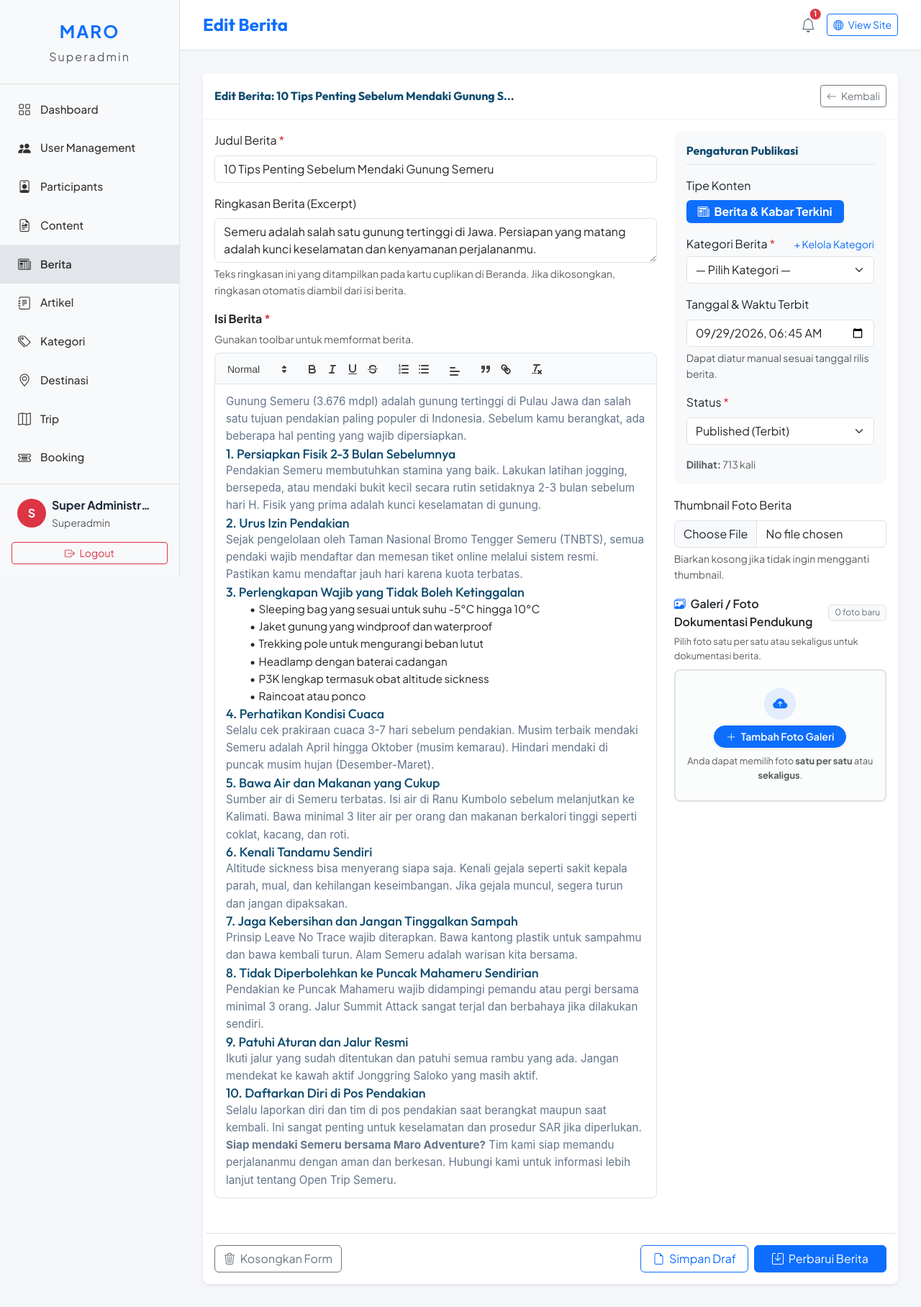
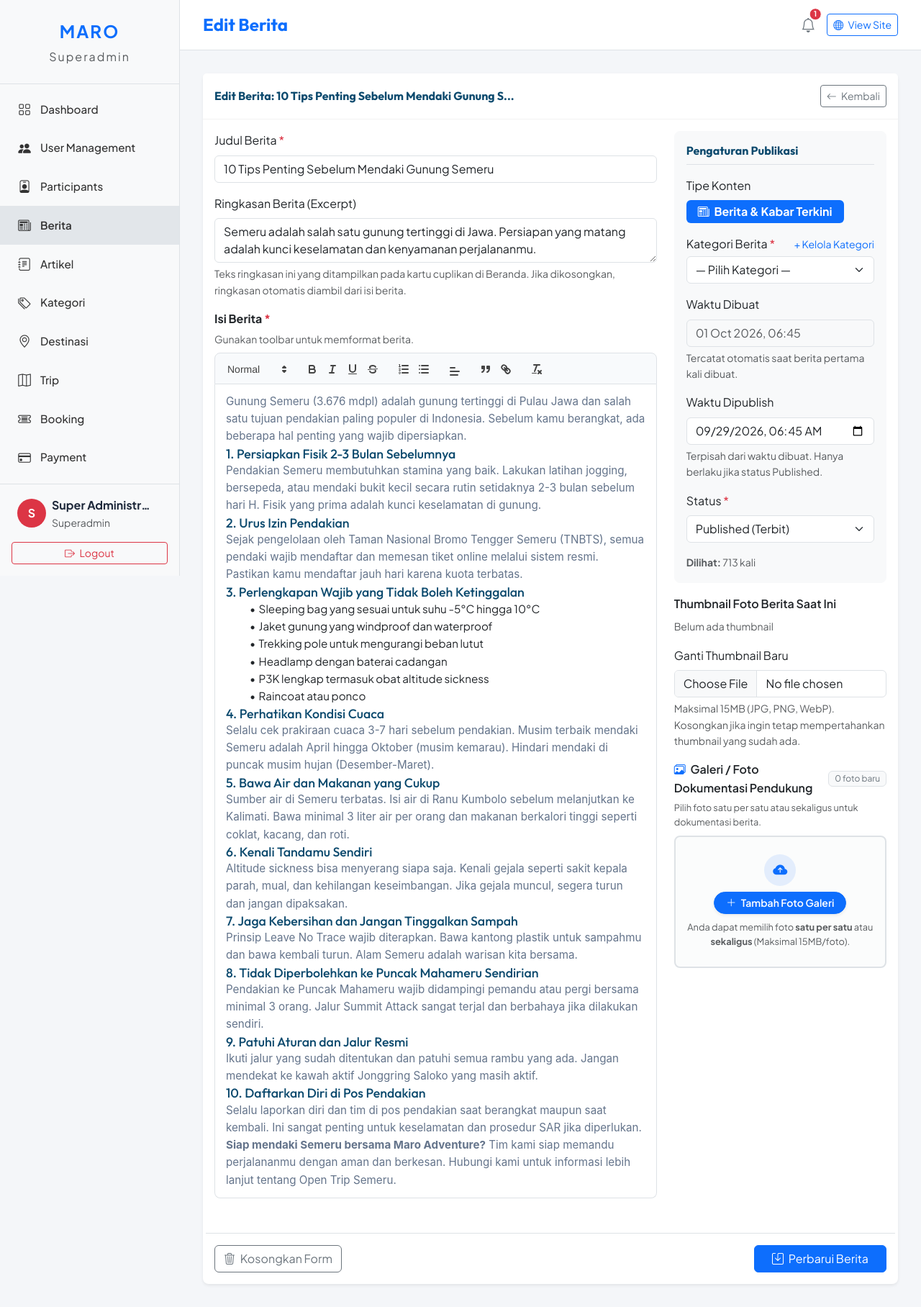
Before and after one commit to DadanIbrahim/MaroAdventure, a Laravel app: page /superadmin/news/1/edit in a window 1280 px wide. Shown: the whole page at 72% size. Run offline with Laravel 12, Linux system fonts and the light colour scheme; a user stored in the database is signed in; data comes from the database, SQL or seed files in the repository; tables that the repository leaves empty hold one stand-in row (values such as "Sample post"); some libraries are stand-ins or nearby versions.

Commit message:
fix: safe file upload di Windows/Laragon, batas upload 15MB, pemisahan waktu dibuat & dipublish, dan perapihan form/sidebar backend

```diff
--- a/app/Http/Controllers/BackendBeritaController.php
+++ b/app/Http/Controllers/BackendBeritaController.php
@@ -31,8 +31,8 @@ class BackendBeritaController extends Controller
             'content' => 'required|string',
             'is_published' => 'required|boolean',
             'published_at' => 'nullable|date',
-            'thumbnail' => 'nullable|image|mimes:jpeg,png,jpg,webp|max:2048',
-            'gallery.*' => 'nullable|image|mimes:jpeg,png,jpg,webp|max:2048',
+            'thumbnail' => 'nullable|image|mimes:jpeg,png,jpg,webp|max:15360',
+            'gallery.*' => 'nullable|image|mimes:jpeg,png,jpg,webp|max:15360',
         ]);
 
         ContentCategory::firstOrCreate([
@@ -48,21 +48,27 @@ class BackendBeritaController extends Controller
             $data['excerpt'] = Str::limit(strip_tags($data['content']), 160);
         }
 
-        if ($request->hasFile('thumbnail')) {
-            $data['thumbnail'] = $request->file('thumbnail')->store('articles', 'public');
+        if ($request->hasFile('thumbnail') && $request->file('thumbnail')->isValid()) {
+            $data['thumbnail'] = $this->storePublicFile($request->file('thumbnail'), 'articles');
         }
 
         if ($request->hasFile('gallery')) {
             $galleryPaths = [];
             foreach ($request->file('gallery') as $file) {
-                $galleryPaths[] = $file->store('articles/gallery', 'public');
+                if ($file && $file->isValid()) {
+                    $galleryPaths[] = $this->storePublicFile($file, 'articles/gallery');
+                }
             }
-            $data['gallery'] = $galleryPaths;
+            if (! empty($galleryPaths)) {
+                $data['gallery'] = $galleryPaths;
+            }
         }
 
-        if ($request->filled('published_at')) {
+        if (! $data['is_published']) {
+            $data['published_at'] = null;
+        } elseif ($request->filled('published_at')) {
             $data['published_at'] = $request->published_at;
-        } elseif ($data['is_published'] && empty($data['published_at'])) {
+        } elseif (empty($data['published_at'])) {
             $data['published_at'] = now();
         }
 
@@ -87,8 +93,10 @@ class BackendBeritaController extends Controller
             'content' => 'required|string',
             'is_published' => 'required|boolean',
             'published_at' => 'nullable|date',
-            'thumbnail' => 'nullable|image|mimes:jpeg,png,jpg,webp|max:2048',
-            'gallery.*' => 'nullable|image|mimes:jpeg,png,jpg,webp|max:2048',
+            'thumbnail' => 'nullable|image|mimes:jpeg,png,jpg,webp|max:15360',
+            'gallery.*' => 'nullable|image|mimes:jpeg,png,jpg,webp|max:15360',
+            'deleted_gallery' => 'nullable|array',
+            'deleted_gallery.*' => 'nullable|string',
         ]);
 
         ContentCategory::firstOrCreate([
@@ -107,11 +115,11 @@ class BackendBeritaController extends Controller
             $data['slug'] = Article::generateUniqueSlug($request->title, $article->id);
         }
 
-        if ($request->hasFile('thumbnail')) {
-            if ($article->thumbnail) {
+        if ($request->hasFile('thumbnail') && $request->file('thumbnail')->isValid()) {
+            if ($article->thumbnail && ! Str::startsWith($article->thumbnail, ['http://', 'https://', 'assets/', 'images/'])) {
                 Storage::disk('public')->delete($article->thumbnail);
             }
-            $data['thumbnail'] = $request->file('thumbnail')->store('articles', 'public');
+            $data['thumbnail'] = $this->storePublicFile($request->file('thumbnail'), 'articles');
         }
 
         $existingGallery = is_array($article->gallery) ? $article->gallery : (json_decode($article->gallery ?? '[]', true) ?: []);
@@ -120,28 +128,34 @@ class BackendBeritaController extends Controller
         if ($request->filled('deleted_gallery')) {
             $toDelete = (array) $request->input('deleted_gallery');
             foreach ($toDelete as $delPath) {
-                if ($delPath && Storage::disk('public')->exists($delPath)) {
-                    Storage::disk('public')->delete($delPath);
+                if ($delPath) {
+                    if (! Str::startsWith($delPath, ['http://', 'https://', 'assets/', 'images/']) && Storage::disk('public')->exists($delPath)) {
+                        Storage::disk('public')->delete($delPath);
+                    }
+                    $existingGallery = array_values(array_filter($existingGallery, fn ($p) => $p !== $delPath));
+                    $galleryChanged = true;
                 }
-                $existingGallery = array_values(array_filter($existingGallery, fn ($p) => $p !== $delPath));
             }
-            $galleryChanged = true;
         }
 
         if ($request->hasFile('gallery')) {
             foreach ($request->file('gallery') as $file) {
-                $existingGallery[] = $file->store('articles/gallery', 'public');
+                if ($file && $file->isValid()) {
+                    $existingGallery[] = $this->storePublicFile($file, 'articles/gallery');
+                    $galleryChanged = true;
+                }
             }
-            $galleryChanged = true;
         }
 
         if ($galleryChanged) {
             $data['gallery'] = $existingGallery;
         }
 
-        if ($request->filled('published_at')) {
+        if (! $data['is_published']) {
+            $data['published_at'] = null;
+        } elseif ($request->filled('published_at')) {
             $data['published_at'] = $request->published_at;
-        } elseif ($data['is_published'] && ! $article->is_published) {
+        } elseif (! $article->published_at) {
             $data['published_at'] = now();
         }
 
--- a/app/Http/Controllers/Controller.php
+++ b/app/Http/Controllers/Controller.php
@@ -2,7 +2,31 @@
 
 namespace App\Http\Controllers;
 
+use Illuminate\Http\UploadedFile;
+
 abstract class Controller
 {
-    //
+    /**
+     * Store an uploaded file on the public disk safely, with a move() fallback
+     * when realpath() on the PHP temp directory returns false on Windows.
+     */
+    protected function storePublicFile(UploadedFile $file, string $directory): string
+    {
+        $realPath = $file->getRealPath();
+        if ($realPath !== false && $realPath !== '' && is_file($realPath)) {
+            return $file->store($directory, 'public');
+        }
+
+        $directory = trim($directory, '/');
+        $filename = $file->hashName();
+        $targetDir = storage_path('app/public/'.$directory);
+
+        if (! is_dir($targetDir)) {
+            mkdir($targetDir, 0755, true);
+        }
+
+        $file->move($targetDir, $filename);
+
+        return $directory.'/'.$filename;
+    }
 }
--- a/app/Models/Article.php
+++ b/app/Models/Article.php
@@ -130,7 +130,13 @@ class Article extends Model
         if (! empty($gallery) && is_array($gallery)) {
             foreach ($gallery as $img) {
                 if ($img) {
-                    $images[] = Str::startsWith($img, ['http://', 'https://']) ? $img : asset('storage/'.$img);
+                    if (Str::startsWith($img, ['http://', 'https://', 'data:'])) {
+                        $images[] = $img;
+                    } elseif (Str::startsWith($img, ['assets/', 'images/', 'css/'])) {
+                        $images[] = asset($img);
+                    } else {
+                        $images[] = asset('storage/'.$img);
+                    }
                 }
             }
         }
--- a/resources/views/backend/berita/edit.blade.php
+++ b/resources/views/backend/berita/edit.blade.php
@@ -77,14 +77,22 @@
                             </div>
 
                             <div class="mb-3">
-                                <label class="form-label">Tanggal &amp; Waktu Terbit</label>
+                                <label class="form-label">Waktu Dibuat</label>
+                                <input type="text" class="form-control bg-light text-muted"
+                                    value="{{ $article->created_at ? $article->created_at->format('d M Y, H:i') : '-' }}" readonly disabled>
+                                <div class="form-text">Tercatat otomatis saat berita pertama kali dibuat.</div>
+                            </div>
+
+                            <div class="mb-3" id="published-at-group">
+                                <label class="form-label">Waktu Dipublish</label>
                                 <input
                                     type="datetime-local"
                                     name="published_at"
+                                    id="published-at-input"
                                     class="form-control"
                                     value="{{ old('published_at', $article->published_at ? $article->published_at->format('Y-m-d\TH:i') : '') }}"
                                 >
-                                <div class="form-text">Dapat diatur manual sesuai tanggal rilis berita.</div>
+                                <div class="form-text">Terpisah dari waktu dibuat. Hanya berlaku jika status Published.</div>
                             </div>
 
                             <div class="mb-3">
@@ -102,14 +110,20 @@
                     </div>
 
                     <div class="mb-3">
-                        <label class="form-label">Thumbnail Foto Berita</label>
+                        <label class="form-label fw-semibold">Thumbnail Foto Berita Saat Ini</label>
                         @if($article->thumbnail)
-                            <div class="mb-2">
-                                <img src="{{ $article->thumbnail_url }}" alt="Thumbnail" class="img-thumbnail" style="max-height: 120px;">
+                            <div class="mb-2 p-2 bg-light rounded border d-inline-block">
+                                <img src="{{ $article->thumbnail_url }}" alt="Thumbnail" class="img-thumbnail d-block" style="max-height: 140px; object-fit: cover;">
+                                <div class="text-muted small mt-1 font-monospace" style="font-size: 0.72rem;">
+                                    <i class="bi bi-link-45deg"></i> {{ $article->thumbnail }}
+                                </div>
                             </div>
+                        @else
+                            <div class="text-muted small mb-2">Belum ada thumbnail</div>
                         @endif
+                        <label class="form-label mt-2">Ganti Thumbnail Baru</label>
                         <input type="file" name="thumbnail" class="form-control" accept="image/*">
-                        <div class="form-text">Biarkan kosong jika tidak ingin mengganti thumbnail.</div>
+                        <div class="form-text">Maksimal 15MB (JPG, PNG, WebP). Kosongkan jika ingin tetap mempertahankan thumbnail yang sudah ada.</div>
                     </div>
 
                     @include('backend.partials.gallery-uploader', [
@@ -124,9 +138,6 @@
                         <i class="bi bi-trash3 me-1"></i> Kosongkan Form
                     </button>
                     <div class="d-flex align-items-center gap-2">
-                        <button type="button" id="btn-save-draft" class="btn btn-outline-primary px-3">
-                            <i class="bi bi-file-earmark me-1"></i> Simpan Draf
-                        </button>
                         <button type="submit" class="btn btn-primary px-4">
                             <i class="bi bi-save me-1"></i> Perbarui Berita
                         </button>
@@ -214,15 +225,6 @@
             });
         });
 
-        const draftBtn = document.getElementById('btn-save-draft');
-        if (draftBtn && statusSelect) {
-            draftBtn.addEventListener('click', function () {
-                statusSelect.value = '0';
-                contentInput.value = quill.root.innerHTML;
-                form.requestSubmit();
-            });
-        }
-
         const resetBtn = document.getElementById('btn-reset-form');
         if (resetBtn) {
             resetBtn.addEventListener('click', function () {
--- a/resources/views/backend/partials/gallery-uploader.blade.php
+++ b/resources/views/backend/partials/gallery-uploader.blade.php
@@ -8,7 +8,7 @@
         </span>
     </label>
     <div class="form-text mb-2 text-muted" style="font-size: 0.8rem;">
-        {{ $hint ?? 'Pilih foto satu per satu atau sekaligus untuk melengkapi galeri slider (JPG, PNG, WebP. Maks 2MB/foto).' }}
+        {{ $hint ?? 'Pilih foto satu per satu atau sekaligus untuk melengkapi galeri slider (JPG, PNG, WebP. Maks 15MB/foto).' }}
     </div>
 
     @if(!empty($existingGallery) && is_array($existingGallery) && count($existingGallery) > 0)
@@ -18,14 +18,20 @@
                 <span class="small fw-semibold text-dark">
                     <i class="bi bi-collection-fill text-secondary me-1"></i> Foto Galeri Tersimpan ({{ count($existingGallery) }} foto)
                 </span>
-                <small class="text-muted" style="font-size: 0.72rem;">Klik tombol silang untuk menghapus</small>
+                <small class="text-muted" style="font-size: 0.72rem;">Foto lama tetap dipertahankan. Klik tombol silang jika ingin menghapus foto tertentu.</small>
             </div>
             <div class="d-flex flex-wrap gap-2" id="existing-gallery-container">
                 @foreach($existingGallery as $gImg)
                     @php
-                        $imgUrl = Str::startsWith($gImg, ['http://', 'https://']) ? $gImg : asset('storage/' . $gImg);
+                        if (\Illuminate\Support\Str::startsWith($gImg, ['http://', 'https://', 'data:'])) {
+                            $imgUrl = $gImg;
+                        } elseif (\Illuminate\Support\Str::startsWith($gImg, ['assets/', 'images/', 'css/'])) {
+                            $imgUrl = asset($gImg);
+                        } else {
+                            $imgUrl = asset('storage/' . $gImg);
+                        }
                     @endphp
-                    <div class="position-relative existing-gallery-item" data-path="{{ $gImg }}" style="width: 80px; height: 80px;">
+                    <div class="position-relative existing-gallery-item" data-path="{{ $gImg }}" style="width: 80px; height: 80px;" title="{{ $gImg }}">
                         <img src="{{ $imgUrl }}" alt="Galeri" class="w-100 h-100 rounded-2 border object-fit-cover shadow-sm">
                         <button type="button"
                                 class="btn btn-danger btn-sm p-0 position-absolute top-0 end-0 rounded-circle btn-remove-existing-gallery shadow"
@@ -43,8 +49,8 @@
 
     <!-- Area Trigger / Dropzone -->
     <div class="border border-2 border-dashed rounded-3 p-3 text-center bg-light bg-opacity-50 transition-all mb-2" id="gallery-dropzone">
-        <!-- Input Form Sebenarnya yang dikirim ke Controller -->
-        <input type="file" id="gallery-actual-input" name="gallery[]" accept="image/jpeg,image/png,image/webp,image/jpg" multiple class="d-none">
+        <!-- Input Form Sebenarnya yang dikirim ke Controller (hanya aktif jika ada file terpilih) -->
+        <input type="file" id="gallery-actual-input" name="gallery[]" accept="image/jpeg,image/png,image/webp,image/jpg" multiple class="d-none" disabled>
 
         <!-- Input Temporary untuk memilih foto satu-satu atau sekaligus berkali-kali -->
         <input type="file" id="gallery-temp-picker" accept="image/jpeg,image/png,image/webp,image/jpg" multiple class="d-none">
@@ -59,7 +65,7 @@
                 </button>
             </div>
             <div class="text-muted small" style="font-size: 0.8rem;">
-                Anda dapat memilih foto <strong>satu per satu</strong> atau <strong>sekaligus</strong>.
+                Anda dapat memilih foto <strong>satu per satu</strong> atau <strong>sekaligus</strong> (Maksimal 15MB/foto).
             </div>
         </div>
     </div>
@@ -103,16 +109,18 @@ document.addEventListener('DOMContentLoaded', function () {
         if (!tempPicker.files || tempPicker.files.length === 0) return;
 
         let addedCount = 0;
+        const maxBytes = 15 * 1024 * 1024; // 15MB
+
         Array.from(tempPicker.files).forEach(file => {
-            // Validasi ukuran maks 2MB
-            if (file.size > 2 * 1024 * 1024) {
+            // Validasi ukuran maks 15MB
+            if (file.size > maxBytes) {
                 if (window.Toast) {
                     Toast.fire({
                         icon: 'warning',
-                        title: `File "${file.name}" melebihi batas 2MB dan dilewati.`
+                        title: `File "${file.name}" melebihi batas 15MB dan dilewati.`
                     });
                 } else {
-                    alert(`File "${file.name}" melebihi batas 2MB.`);
+                    alert(`File "${file.name}" melebihi batas 15MB.`);
                 }
                 return;
             }
@@ -137,9 +145,15 @@ document.addEventListener('DOMContentLoaded', function () {
 
     // Sinkronkan stagedFiles ke input file form asli dan render ulang preview
     function syncInputAndRender() {
-        const dt = new DataTransfer();
-        stagedFiles.forEach(file => dt.items.add(file));
-        actualInput.files = dt.files;
+        if (stagedFiles.length > 0) {
+            const dt = new DataTransfer();
+            stagedFiles.forEach(file => dt.items.add(file));
+            actualInput.files = dt.files;
+            actualInput.disabled = false;
+        } else {
+            actualInput.value = '';
+            actualInput.disabled = true;
+        }
 
         // Panggil event input dan change agar dirty-form tracker mendeteksi perubahan
         actualInput.dispatchEvent(new Event('input', { bubbles: true }));
--- a/resources/views/layouts/admin.blade.php
+++ b/resources/views/layouts/admin.blade.php
@@ -193,11 +193,6 @@
                         <i class="bi bi-grid"></i> Dashboard
                     </a>
                 </li>
-                <li class="{{ request()->routeIs('admin.content') ? 'active' : '' }}">
-                    <a href="{{ route('admin.content') }}">
-                        <i class="bi bi-file-earmark-richtext"></i> Content
-                    </a>
-                </li>
 
                 <li class="{{ request()->routeIs('admin.berita.*') || request()->routeIs('admin.berita') || request()->routeIs('admin.news.*') ? 'active' : '' }}">
                     <a href="{{ route('admin.berita.index') }}">
--- a/resources/views/layouts/partials/datetimepicker-scripts.blade.php
+++ b/resources/views/layouts/partials/datetimepicker-scripts.blade.php
@@ -69,7 +69,7 @@
             const method = (methodInput.value || '').toUpperCase();
             if (method !== 'PUT' && method !== 'PATCH') return;
 
-            const submitBtns = form.querySelectorAll('button[type="submit"], input[type="submit"], #btn-save-draft');
+            const submitBtns = form.querySelectorAll('button[type="submit"], input[type="submit"]');
             if (!submitBtns.length) return;
 
             let initialState = '';
--- a/resources/views/layouts/superadmin.blade.php
+++ b/resources/views/layouts/superadmin.blade.php
@@ -206,11 +206,6 @@
                         <i class="bi bi-person-badge"></i> Participants
                     </a>
                 </li>
-                <li class="{{ request()->routeIs('superadmin.content') ? 'active' : '' }}">
-                    <a href="{{ route('superadmin.content') }}">
-                        <i class="bi bi-file-earmark-richtext"></i> Content
-                    </a>
-                </li>
 
                 <li class="{{ request()->routeIs('superadmin.berita.*') || request()->routeIs('superadmin.berita') || request()->routeIs('superadmin.news.*') ? 'active' : '' }}">
                     <a href="{{ route('superadmin.berita.index') }}">
```
Also changed, not shown: app/Http/Controllers/BackendArticleController.php (+34 -20 lines), resources/views/backend/articles/create.blade.php (+9 -15 lines), resources/views/backend/articles/edit.blade.php (+18 -20 lines), resources/views/backend/articles/index.blade.php (+26 -8 lines), resources/views/backend/berita/create.blade.php (+9 -15 lines), resources/views/backend/berita/index.blade.php (+21 -10 lines).
